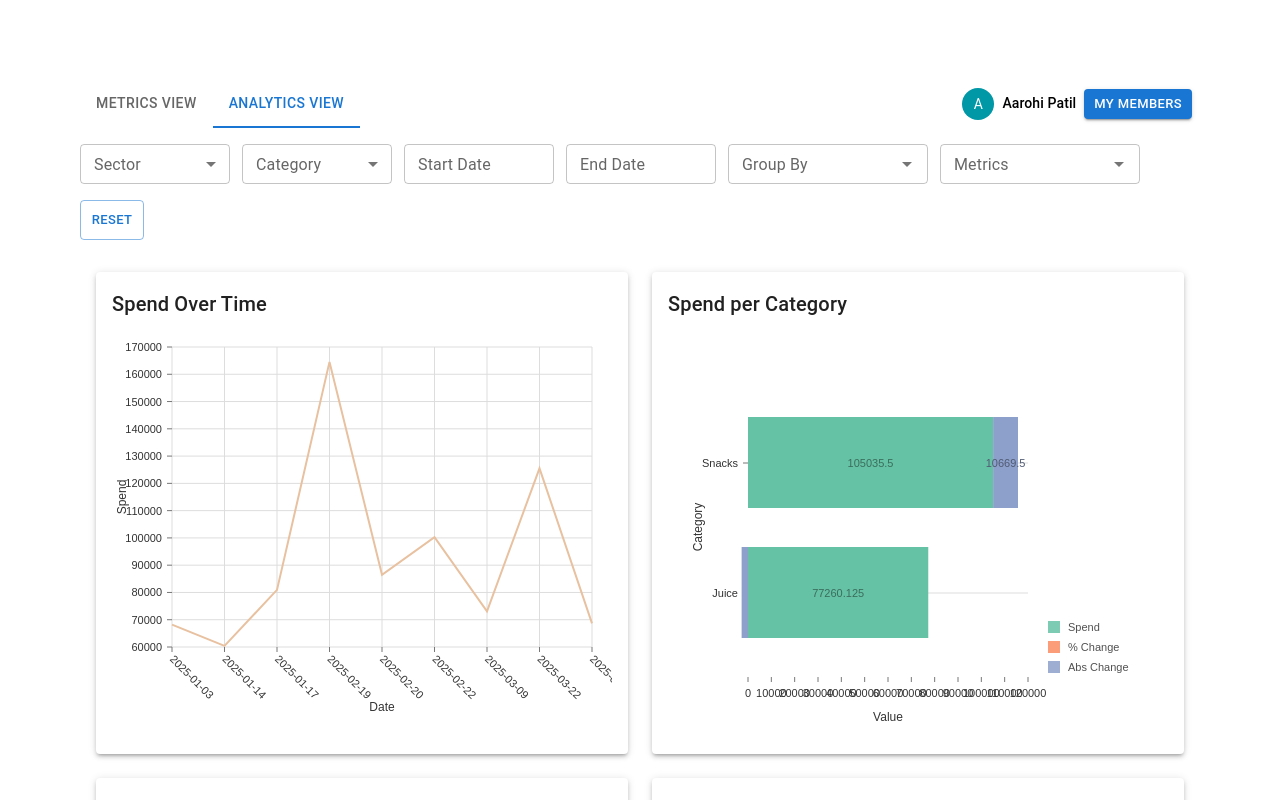
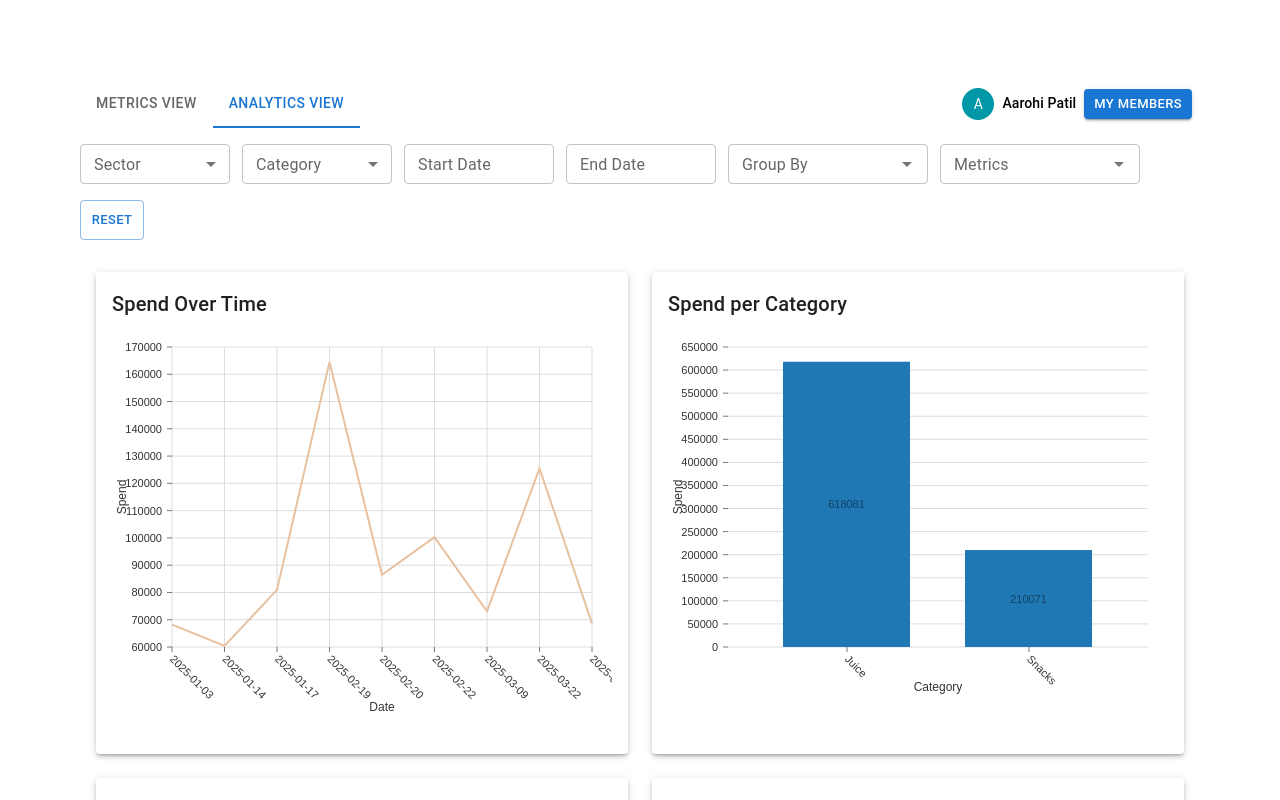
Before and after one commit to pranaydo/DashBoard-App, a React (Create React App) app: page / in a window 1280 px wide. Both pictures are taken after a click on the tab "ANALYTICS VIEW". Shown: the top 800 px of the page. Built offline with nearby package versions, Linux system fonts and the light colour scheme.

Commit message:
performance improvement for filter logc and mock data updated

```diff
--- a/src/components/view/charts/SpendPerCat.tsx
+++ b/src/components/view/charts/SpendPerCat.tsx
@@ -4,7 +4,7 @@ import { useUser } from "../../../context/UserContext";
 import { ResponsiveBar } from "@nivo/bar";
 import { Box } from "@mui/material";
 import { applyFilters } from "../../../utils/FilterData";
-const StackedBarChart: React.FC<{ filters: Filters }> = ({ filters }) => {
+const SpendPerCat: React.FC<{ filters: Filters }> = ({ filters }) => {
   const { user } = useUser();
   const selectedMetric = filters.metrics?.[0] ?? "mySpend";
 
@@ -13,38 +13,23 @@ const StackedBarChart: React.FC<{ filters: Filters }> = ({ filters }) => {
   }, [user.data, filters]);
 
   const chartData = useMemo(() => {
-    const categoryMap = filteredData.reduce((acc, item) => {
-      const cat = item.category;
+    const grouped: Record<string, number> = {};
 
-      const m = item[selectedMetric as keyof typeof item] as {
+    filteredData.forEach((entry) => {
+      const metric = entry[selectedMetric as keyof typeof entry] as {
         current: number;
         reference: number;
         absoluteChange: number;
         percentChange: number;
       };
 
-      if (!acc[cat]) {
-        acc[cat] = {
-          Spend: 0,
-          "% Change": 0,
-          "Abs Change": 0,
-          count: 0,
-        };
-      }
+      const value = metric?.current || 0;
+      grouped[entry.category] = (grouped[entry.category] || 0) + value;
+    });
 
-      acc[cat].Spend += m.current;
-      acc[cat]["% Change"] += m.percentChange;
-      acc[cat]["Abs Change"] += m.absoluteChange;
-      acc[cat].count += 1;
-
-      return acc;
-    }, {} as Record<string, { Spend: number; "% Change": number; "Abs Change": number; count: number }>);
-
-    return Object.entries(categoryMap).map(([category, values]) => ({
+    return Object.entries(grouped).map(([category, spend]) => ({
       category,
-      Spend: values.Spend / values.count,
-      "% Change": values["% Change"] / values.count,
-      "Abs Change": values["Abs Change"] / values.count,
+      spend,
     }));
   }, [filteredData, selectedMetric]);
 
@@ -52,34 +37,33 @@ const StackedBarChart: React.FC<{ filters: Filters }> = ({ filters }) => {
     <Box sx={{ height: 400 }}>
       <ResponsiveBar
         data={chartData}
-        keys={["Spend", "% Change", "Abs Change"]}
+        keys={["spend"]}
         indexBy="category"
-        layout="horizontal"
-        margin={{ top: 50, right: 140, bottom: 50, left: 80 }}
+        margin={{ top: 20, right: 20, bottom: 80, left: 60 }}
         padding={0.3}
         valueScale={{ type: "linear" }}
         indexScale={{ type: "band", round: true }}
-        colors={{ scheme: "set2" }}
+        colors={{ scheme: "category10" }}
         borderColor={{ from: "color", modifiers: [["darker", 1.6]] }}
         axisBottom={{
           tickSize: 5,
           tickPadding: 5,
-          legend: "Value",
+          tickRotation: 45,
+          legend: "Category",
           legendOffset: 40,
           legendPosition: "middle",
         }}
         axisLeft={{
           tickSize: 5,
           tickPadding: 5,
-          legend: "Category",
+          legend: "Spend",
           legendOffset: -50,
           legendPosition: "middle",
         }}
-        groupMode="stacked"
         labelSkipWidth={12}
         labelSkipHeight={12}
         labelTextColor={{ from: "color", modifiers: [["darker", 1.6]] }}
-        tooltip={({ id, value, indexValue }) => (
+        tooltip={({ value, indexValue }) => (
           <div
             style={{
               padding: "8px",
@@ -88,28 +72,12 @@ const StackedBarChart: React.FC<{ filters: Filters }> = ({ filters }) => {
               borderRadius: "4px",
             }}
           >
-            <strong>{indexValue}</strong>
-            <br />
-            {id}: {value}
+            <strong>{indexValue}</strong>: {value}
           </div>
         )}
-        legends={[
-          {
-            dataFrom: "keys",
-            anchor: "bottom-right",
-            direction: "column",
-            translateX: 120,
-            itemWidth: 100,
-            itemHeight: 20,
-            itemDirection: "left-to-right",
-            itemOpacity: 0.85,
-            symbolSize: 12,
-            effects: [{ on: "hover", style: { itemOpacity: 1 } }],
-          },
-        ]}
       />
     </Box>
   );
 };
 
-export default StackedBarChart;
+export default SpendPerCat;
--- a/src/utils/FilterData.tsx
+++ b/src/utils/FilterData.tsx
@@ -8,6 +8,12 @@ export function applyFilters<
     endDate: string;
   }
 >(data: T[], filters: Filters): T[] {
+  // return if no filters are applied for imprving  performance
+  const hasActiveFilters =
+    filters.sector || filters.category || filters.startDate || filters.endDate;
+
+  if (!hasActiveFilters) return data;
+
   return data.filter((d) => {
     const matchesSector = !filters.sector || d.sector === filters.sector;
     const matchesCategory =
```
Also changed, not shown: src/mockData/MockData.tsx (+40 -40 lines).
